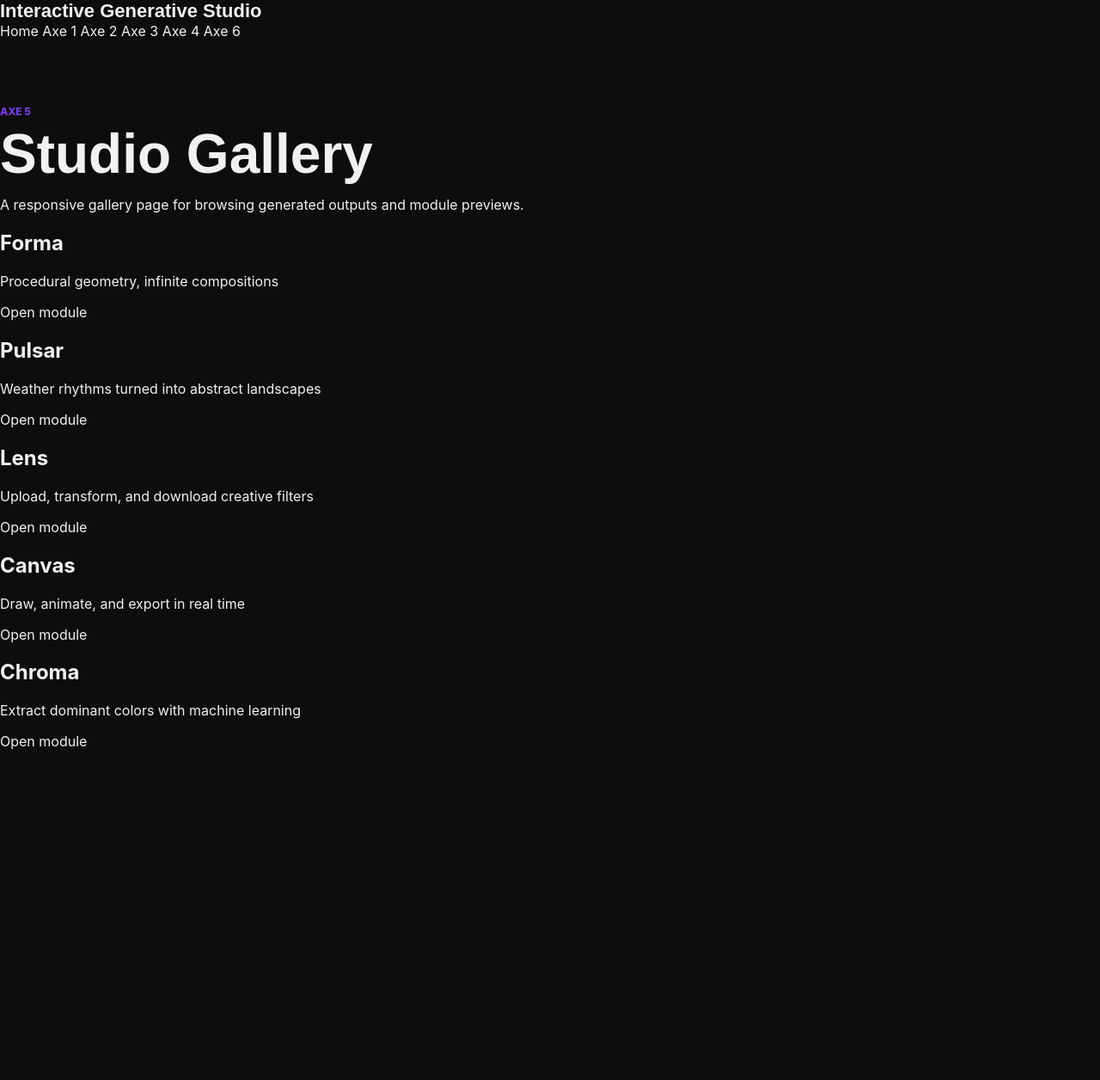
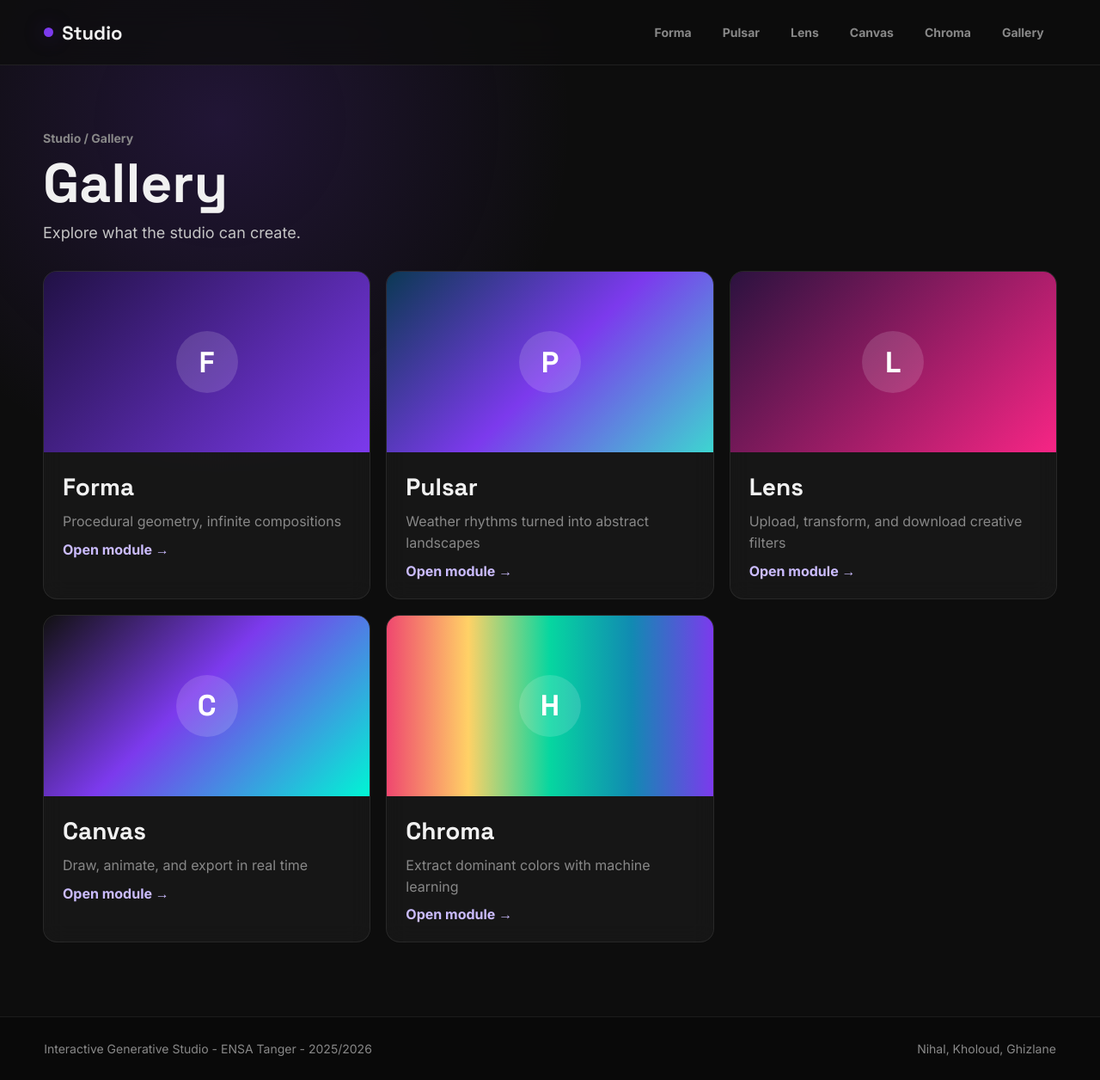
Before and after one commit to kholoud-bouchkaren005/interactive-generative-studio, a Flask app: page /gallery in a window 1280 px wide. Shown: the whole page at 86% size. Before the commit the page ends 872 px from the top, so only its background shows below. Run offline with Flask 3, Linux system fonts and the light colour scheme.

Commit message:
fix: remove duplicate route definitions in app.py, refactor gallery page

```diff
--- a/app.py
+++ b/app.py
@@ -200,39 +200,5 @@ def legacy_home():
     return redirect(url_for("home"))
 
 
-
-@app.route("/axe2")
-@app.route("/data-art")
-def data_art():
-    return render_template(
-        "data_art.html",
-        themes=THEMES.keys(),
-        selected_theme="ocean",
-        days=45,
-        density=6,
-        artwork=None,
-        stats=None,
-    )
-
-
-@app.route("/generate-data-art", methods=["POST"])
-def generate_data_art_route():
-    days = int(request.form.get("days", 45))
-    density = int(request.form.get("density", 6))
-    theme = request.form.get("theme", "ocean")
-
-    artwork, stats = generate_data_art(days=days, theme_name=theme, density=density)
-
-    return render_template(
-        "data_art.html",
-        themes=THEMES.keys(),
-        selected_theme=theme,
-        days=days,
-        density=density,
-        artwork=artwork,
-        stats=stats,
-    )
-
-
 if __name__ == "__main__":
     app.run(debug=True)
--- a/app/static/style.css
+++ b/app/static/style.css
@@ -778,6 +778,102 @@ select {
     min-width: 4%;
 }
 
+.gallery-page {
+    padding-bottom: 86px;
+    background:
+        radial-gradient(circle at 20% 12%, rgba(124, 58, 237, 0.18), transparent 28%),
+        var(--bg-primary);
+}
+
+.gallery-hero {
+    padding: 76px 0 34px;
+}
+
+.gallery-hero p:last-child {
+    margin: 14px 0 0;
+    color: #c4c4c4;
+    font-size: 18px;
+}
+
+.gallery-grid {
+    display: grid;
+    grid-template-columns: repeat(3, minmax(0, 1fr));
+    gap: 18px;
+}
+
+.gallery-card {
+    overflow: hidden;
+    border: 1px solid var(--border);
+    border-radius: var(--radius-card);
+    background: rgba(255,255,255,0.04);
+    backdrop-filter: blur(12px);
+    transition: transform 180ms ease, border-color 180ms ease, box-shadow 180ms ease;
+}
+
+.gallery-card:hover {
+    transform: translateY(-6px);
+    border-color: rgba(124, 58, 237, 0.72);
+    box-shadow: 0 18px 60px rgba(124, 58, 237, 0.18);
+}
+
+.gallery-thumb {
+    display: grid;
+    place-items: center;
+    min-height: 210px;
+    background: linear-gradient(135deg, #211145, #7c3aed);
+}
+
+.gallery-thumb span {
+    display: grid;
+    place-items: center;
+    width: 72px;
+    height: 72px;
+    border-radius: 50%;
+    color: #ffffff;
+    background: rgba(255, 255, 255, 0.14);
+    font-family: "Space Grotesk", sans-serif;
+    font-size: 34px;
+    font-weight: 700;
+}
+
+.gallery-card-pulsar .gallery-thumb {
+    background: linear-gradient(135deg, #0b3954, #7c3aed 52%, #3dd6d0);
+}
+
+.gallery-card-lens .gallery-thumb {
+    background: linear-gradient(135deg, #2b123f, #f72585);
+}
+
+.gallery-card-canvas .gallery-thumb {
+    background: linear-gradient(135deg, #111111, #7c3aed 45%, #00f5d4);
+}
+
+.gallery-card-chroma .gallery-thumb {
+    background: linear-gradient(90deg, #ef476f, #ffd166, #06d6a0, #118ab2, #7c3aed);
+}
+
+.gallery-card-body {
+    display: grid;
+    gap: 10px;
+    padding: 22px;
+}
+
+.gallery-card h2 {
+    margin: 0;
+    font-family: "Space Grotesk", sans-serif;
+    font-size: 28px;
+}
+
+.gallery-card p {
+    margin: 0;
+    color: var(--text-muted);
+    line-height: 1.55;
+}
+
+.gallery-card strong {
+    color: #cbbcff;
+}
+
 @media (max-width: 900px) {
     .site-header {
         align-items: flex-start;
@@ -838,4 +934,8 @@ select {
     #artCanvas {
         min-height: 460px;
     }
+
+    .gallery-grid {
+        grid-template-columns: 1fr;
+    }
 }
--- a/app/templates/gallery.html
+++ b/app/templates/gallery.html
@@ -1,44 +1,28 @@
-<!DOCTYPE html>
-<html lang="en">
-<head>
-    <meta charset="UTF-8">
-    <meta name="viewport" content="width=device-width, initial-scale=1.0">
-    <title>Gallery - Interactive Generative Studio</title>
-    <link rel="stylesheet" href="{{ url_for('static', filename='style.css') }}">
-</head>
-<body class="page">
-    <header class="topbar">
-        <a class="brand" href="{{ url_for('home') }}">Interactive Generative Studio</a>
-        <nav>
-            <a href="{{ url_for('home') }}">Home</a>
-            <a href="{{ url_for('generative') }}">Axe 1</a>
-            <a href="{{ url_for('data_art') }}">Axe 2</a>
-            <a href="{{ url_for('image_audio_tools') }}">Axe 3</a>
-            <a href="{{ url_for('canvas') }}">Axe 4</a>
-            <a href="{{ url_for('ml_palette') }}">Axe 6</a>
-        </nav>
-    </header>
+{% extends "base.html" %}
 
-    <main class="gallery-shell">
-        <section class="intro compact">
-            <p class="eyebrow">Axe 5</p>
-            <h1>Studio Gallery</h1>
-            <p class="lead">A responsive gallery page for browsing generated outputs and module previews.</p>
+{% block title %}Gallery - Studio{% endblock %}
+
+{% block content %}
+<main class="gallery-page">
+    <section class="gallery-hero shell">
+        <p class="breadcrumb">Studio / Gallery</p>
+        <h1>Gallery</h1>
+        <p>Explore what the studio can create.</p>
     </section>
 
-        <section class="gallery-grid">
+    <section class="gallery-grid shell" aria-label="Studio gallery">
         {% for module in modules %}
-                <article class="gallery-card">
-                    <div class="thumb thumb-{{ loop.index }}"></div>
-                    <div>
-                        <span>{{ module.axe }}</span>
+            <a class="gallery-card gallery-card-{{ module.key }}" href="{{ url_for(module.route) }}">
+                <div class="gallery-thumb">
+                    <span>{{ module.icon }}</span>
+                </div>
+                <div class="gallery-card-body">
                     <h2>{{ module.title }}</h2>
                     <p>{{ module.description }}</p>
-                        <a href="{{ url_for(module.route) }}">Open module</a>
+                    <strong>Open module &rarr;</strong>
                 </div>
-                </article>
+            </a>
         {% endfor %}
     </section>
 </main>
-</body>
-</html>
+{% endblock %}
```
Lines whose indentation alone changed are shown as unchanged.
